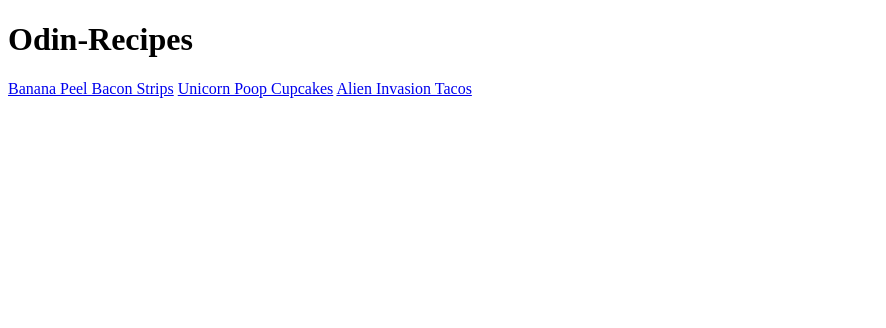
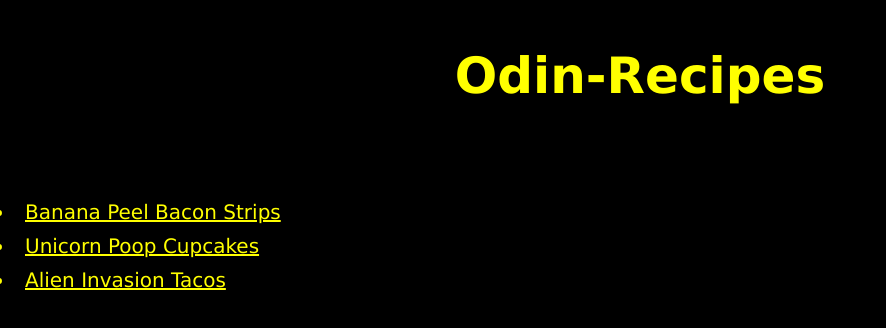
Before and after one commit to L-0-R-E/odin-recipes, a plain HTML site: page index.html in a window 1280 px wide. Shown: the whole page, without its empty margins (0-886 px from the left). Drawn offline with Linux system fonts and the light colour scheme.

Commit message:
created and briefly styled my index.html

```diff
--- a/index.html
+++ b/index.html
@@ -4,11 +4,14 @@
     <meta charset="UTF-8">
     <meta name="viewport" content="width=device-width, initial-scale=1.0">
     <title>My First Webpage</title>
+    <link rel="stylesheet" href="styles.css">
 </head>
 <body>
     <h1>Odin-Recipes</h1>
-    <a href="recipes/bananaPeelBaconStrips.html">Banana Peel Bacon Strips</a>
-    <a href="recipes/unicornPoopCupcakes.html">Unicorn Poop Cupcakes</a>
-    <a href="recipes/alienInvasionTacos.html"> Alien Invasion Tacos</a>
+        <ul>
+            <li><a href="recipes/bananaPeelBaconStrips.html">Banana Peel Bacon Strips</a></li>
+            <li><a href="recipes/unicornPoopCupcakes.html">Unicorn Poop Cupcakes</a></li>
+            <li><a href="recipes/alienInvasionTacos.html"> Alien Invasion Tacos</a></li>
+        </ul>
 </body>
 </html>
--- /dev/null
+++ b/styles.css
@@ -0,0 +1,21 @@
+* {
+    margin: 0;
+    border: 0;
+    padding: 5px;
+    font-family: Verdana, Geneva, Tahoma, sans-serif;
+    background-color: black;
+    color: yellow;
+
+}
+
+h1 {
+    font-size: 50px;
+    font-weight: bold;
+    text-align: center;
+    margin: 2rem 0 5rem 0;
+}
+
+ul {
+    font-size: 20px;
+
+}
```
